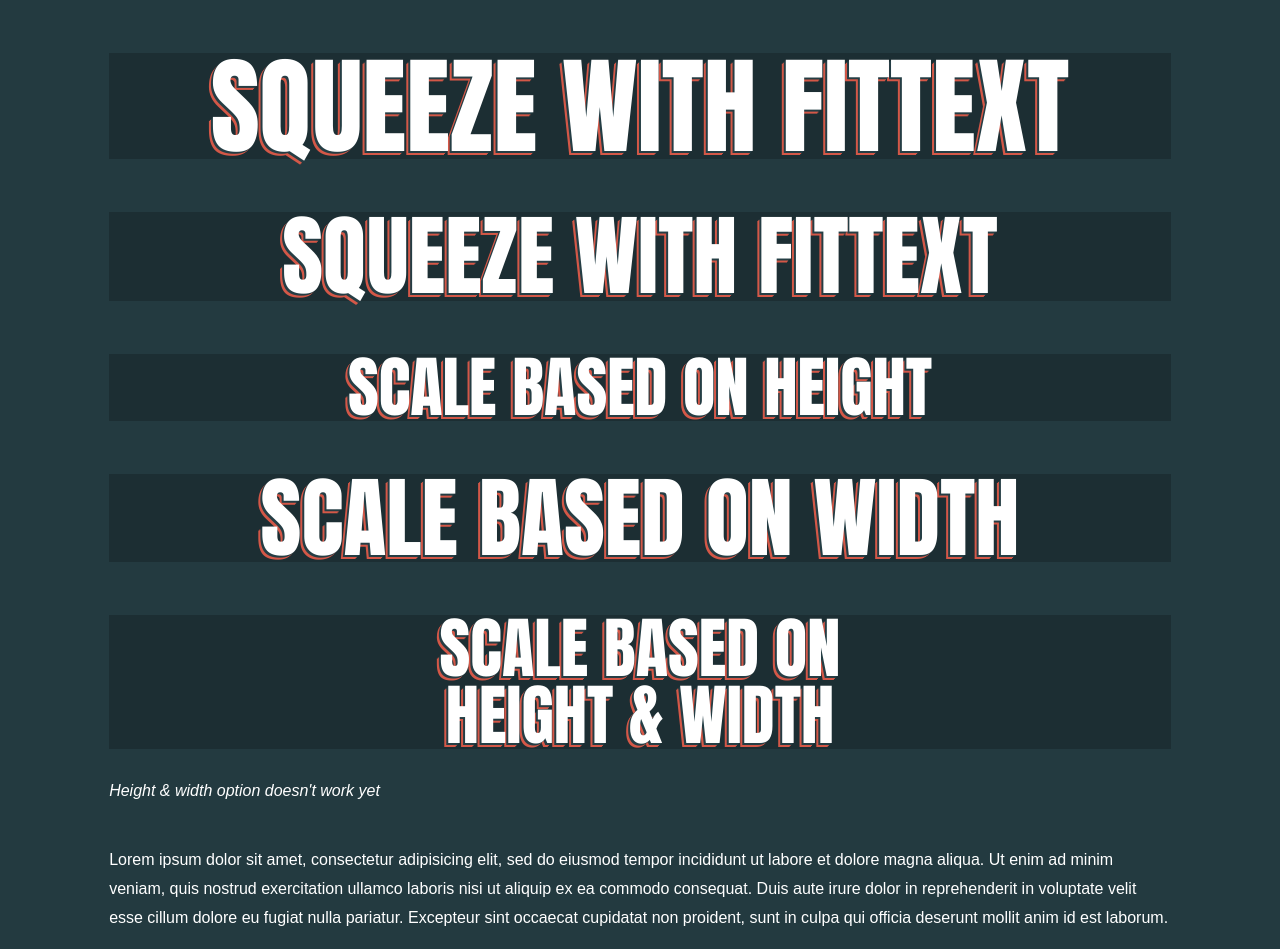
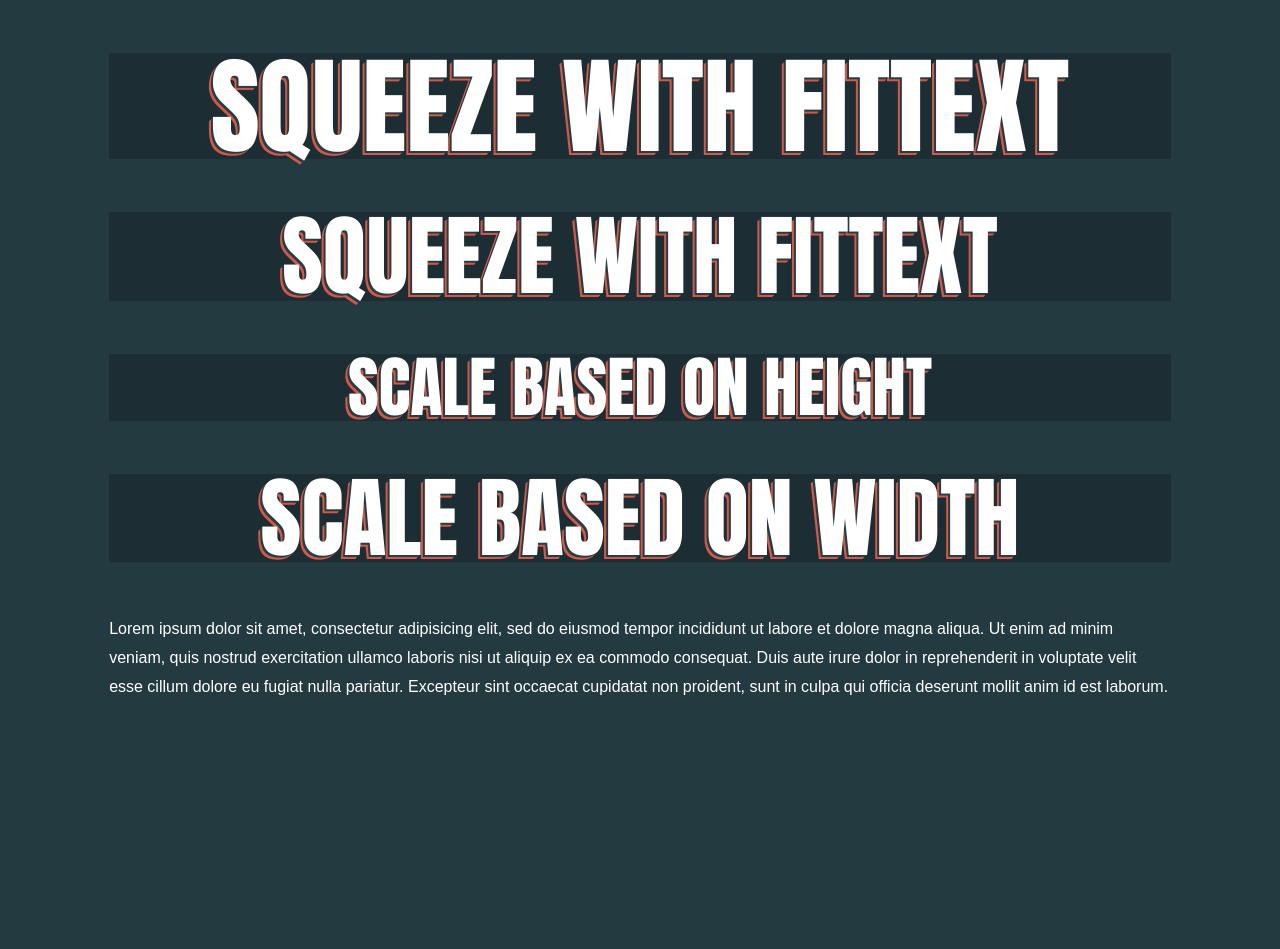
Before and after one commit to davatron5000/FitText.js, a website: page example.html in a window 1280 px wide. After the commit the page ends 800 px from the top, so only its background shows below. Drawn offline with nearby package versions, Linux system fonts and the light colour scheme.

Commit message:
removed both until working

```diff
--- a/example.html
+++ b/example.html
@@ -54,14 +54,7 @@
 		<h1 id="fittext2">Squeeze with FitText</h1>
 		<h1 id="fittext3">Scale based on height</h1>
 		<h1 id="fittext4">Scale based on width</h1>
-		<h1 id="fittext5">Scale based on<br>height &#38; width</h1>
-
 		</header>
-		<em style="position:relative;bottom:25px;">Height &#38; width option doesn't work yet</em>
-		<br>
-
-
-
 		<p>Lorem ipsum dolor sit amet, consectetur adipisicing elit, sed do eiusmod tempor incididunt ut labore et dolore magna aliqua. Ut enim ad minim veniam, quis nostrud exercitation ullamco laboris nisi ut aliquip ex ea commodo consequat. Duis aute irure dolor in reprehenderit in voluptate velit esse cillum dolore eu fugiat nulla pariatur. Excepteur sint occaecat cupidatat non proident, sunt in culpa qui officia deserunt mollit anim id est laborum.</p>
 	</div>
 
@@ -72,7 +65,6 @@
 		$("#fittext2").fitText(1.2);
 		$("#fittext3").fitText(1.2, { minFontSize: '50px', maxFontSize: '100px',direction:'height' });
 		$("#fittext4").fitText(1.2, { minFontSize: '50px', maxFontSize: '100px',direction:'width' });
-		$("#fittext5").fitText(1.2, { minFontSize: '50px', maxFontSize: '100px',direction:'both' });
 	</script>
 
 </body>
--- a/jquery.fittext.js
+++ b/jquery.fittext.js
@@ -20,24 +20,17 @@
 			  'direction'   : String
 			}, options);
 
-
-
 		return this.each(function(){
 
 			var d;
 			if ( settings.direction === 'height' ) {
 				d = 'height';
-			} else if ( settings.direction === 'both') {
-				d = 'both';
 			}
 
 			var $this = $(this);
 
 			resizer = function () {
 				if (d === 'height'){
-					$this.css('font-size', Math.max(Math.min($(window).height() / (compressor*10), parseFloat(settings.maxFontSize)), parseFloat(settings.minFontSize)));
-				} else if (d === 'both') {
-					$this.css('font-size', Math.max(Math.min($this.width() / (compressor*10), parseFloat(settings.maxFontSize)), parseFloat(settings.minFontSize)));
 					$this.css('font-size', Math.max(Math.min($(window).height() / (compressor*10), parseFloat(settings.maxFontSize)), parseFloat(settings.minFontSize)));
 				} else {
 					$this.css('font-size', Math.max(Math.min($this.width() / (compressor*10), parseFloat(settings.maxFontSize)), parseFloat(settings.minFontSize)));
```
